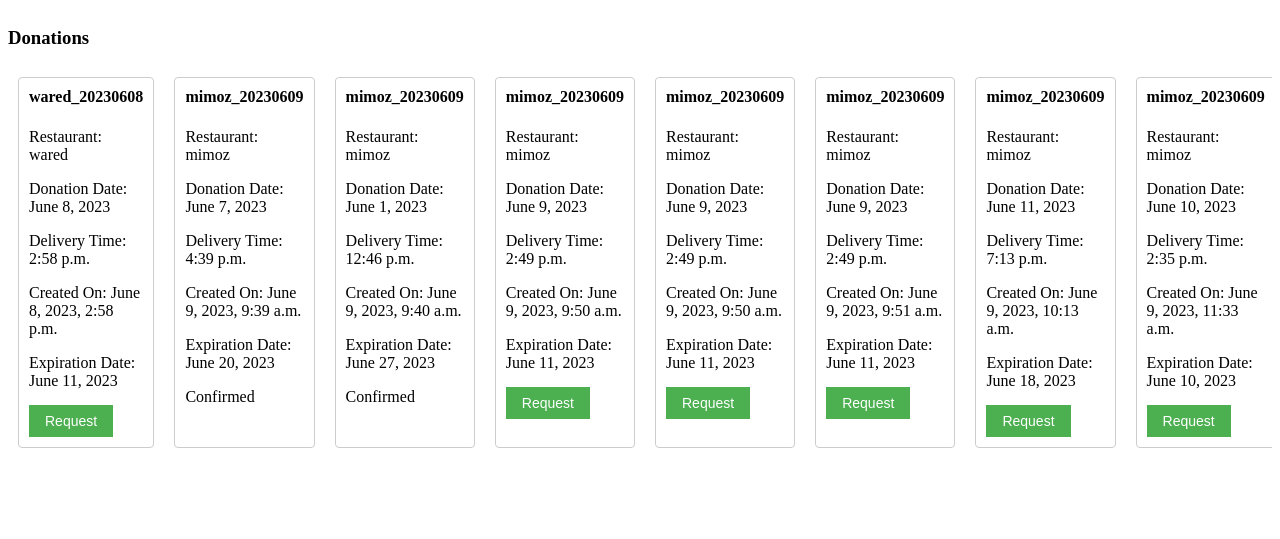
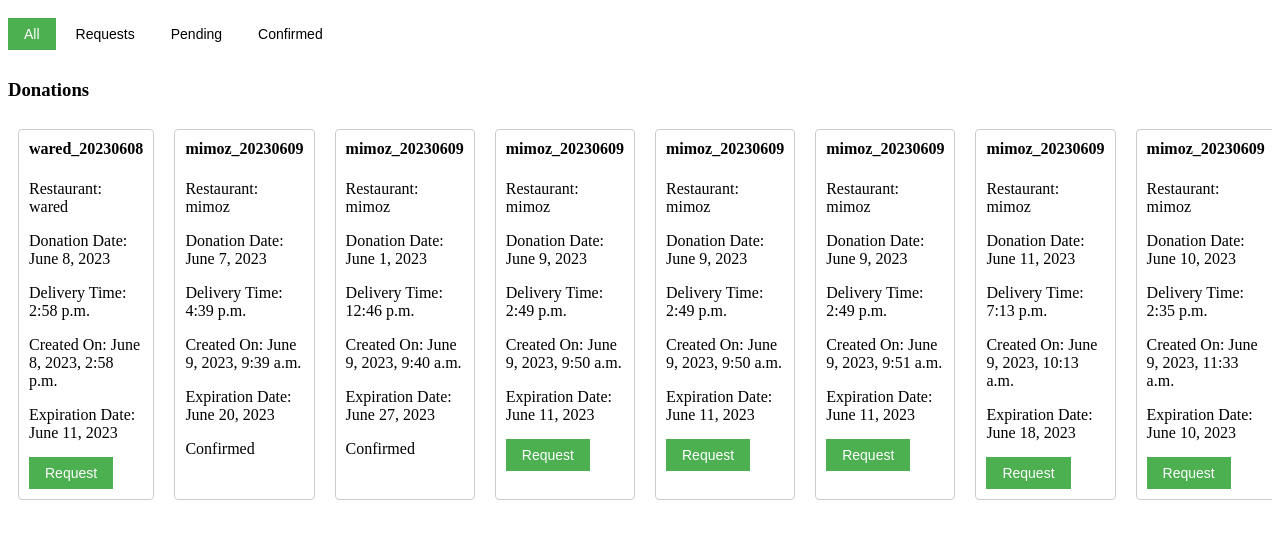
Before and after one commit to hindtaiba/EndHunger, a Django app: template templates/browse_donations.html in a window 1280 px wide. Shown: the top 539 px of the page. Run offline with Django 4.2, Linux system fonts and the light colour scheme; the template is opened without the code that fills it: values that come from a table or form of the project are taken from there, others are empty; data comes from the database, SQL or seed files in the repository; both versions use the stored data as it was after the commit.

Commit message:
filtering in buttons done (browse donations)

```diff
--- a/templates/browse_donations.html
+++ b/templates/browse_donations.html
@@ -16,6 +16,7 @@
             padding: 10px;
             margin: 10px;
             width: 200px;
+            display: block;  /* Initially show all cards */
         }
 
         .donation-card h4 {
@@ -38,9 +39,38 @@
             margin-top: 10px;
             cursor: pointer;
         }
+
+        .category-buttons {
+            margin-bottom: 10px;
+        }
+
+        .category-buttons button {
+            background-color: transparent;
+            color: black;
+            border: none;
+            padding: 8px 16px;
+            text-align: center;
+            text-decoration: none;
+            display: inline-block;
+            font-size: 14px;
+            margin-top: 10px;
+            cursor: pointer;
+        }
+
+        .category-buttons button.active {
+            background-color: #4CAF50;
+            color: white;
+        }
     </style>
 </head>
 <body>
+    <div class="category-buttons">
+        <button id="allButton" class="active">All</button>
+        <button id="requestsButton">Requests</button>
+        <button id="pendingButton">Pending</button>
+        <button id="confirmedButton">Confirmed</button>
+    </div>
+
     <div class="card">
         <!-- Donations List -->
         <h3>Donations</h3>
@@ -60,18 +90,12 @@
                             <p>Pending Confirmation</p>
                             <form method="POST" action="{% url 'request_donation' donation.id %}">
                                 {% csrf_token %}
-                        <button type="submit">Undo Request</button>
+                                <button class="undo-request-button" type="submit">Undo Request</button>
                             </form>
                         {% else %}
                             <form method="POST" action="{% url 'request_donation' donation.id %}">
                                 {% csrf_token %}
-                        <button type="submit">
-                            {% if donation.confirmed %}
-                            Confirmed
-                            {% else %}
-                            Request
-                            {% endif %}
-                        </button>
+                                <button class="request-button" type="submit">Request</button>
                             </form>
                         {% endif %}
                     {% endif %}
@@ -80,5 +104,79 @@
         </div>
         <!-- End Donations List -->
     </div>
+
+    <script>
+  document.addEventListener('DOMContentLoaded', function () {
+    const allButton = document.getElementById('allButton');
+    const requestsButton = document.getElementById('requestsButton');
+    const pendingButton = document.getElementById('pendingButton');
+    const confirmedButton = document.getElementById('confirmedButton');
+    const donationCards = document.querySelectorAll('.donation-card');
+    const categoryButtons = document.querySelectorAll('.category-buttons button');
+
+    // Show all donations
+    allButton.addEventListener('click', function () {
+        donationCards.forEach(function (card) {
+            card.style.display = 'block';
+        });
+        setActiveCategory(allButton);
+    });
+
+    // Show only requests
+    requestsButton.addEventListener('click', function () {
+        donationCards.forEach(function (card) {
+            const requestButton = card.querySelector('.request-button');
+            const undoRequestButton = card.querySelector('.undo-request-button');
+
+            if (requestButton) {
+                card.style.display = 'block';
+            } else {
+                card.style.display = 'none';
+            }
+        });
+        setActiveCategory(requestsButton);
+    });
+
+    // Show only pending requests
+    pendingButton.addEventListener('click', function () {
+        donationCards.forEach(function (card) {
+            const undoRequestButton = card.querySelector('.undo-request-button');
+
+            if (undoRequestButton) {
+                card.style.display = 'block';
+            } else {
+                card.style.display = 'none';
+            }
+        });
+        setActiveCategory(pendingButton);
+    });
+
+    // Show only confirmed donations
+    confirmedButton.addEventListener('click', function () {
+        donationCards.forEach(function (card) {
+            const requestButton = card.querySelector('.request-button');
+            const undoRequestButton = card.querySelector('.undo-request-button');
+
+            if (!requestButton && !undoRequestButton) {
+                card.style.display = 'block';
+            } else {
+                card.style.display = 'none';
+            }
+        });
+        setActiveCategory(confirmedButton);
+    });
+
+    // Function to set the active category button
+    function setActiveCategory(activeButton) {
+        categoryButtons.forEach(function (button) {
+            if (button === activeButton) {
+                button.classList.add('active');
+            } else {
+                button.classList.remove('active');
+            }
+        });
+    }
+});
+</script>
 </body>
 </html>
```
Also changed, not shown: db.sqlite3. Lines whose indentation alone changed are shown as unchanged.
